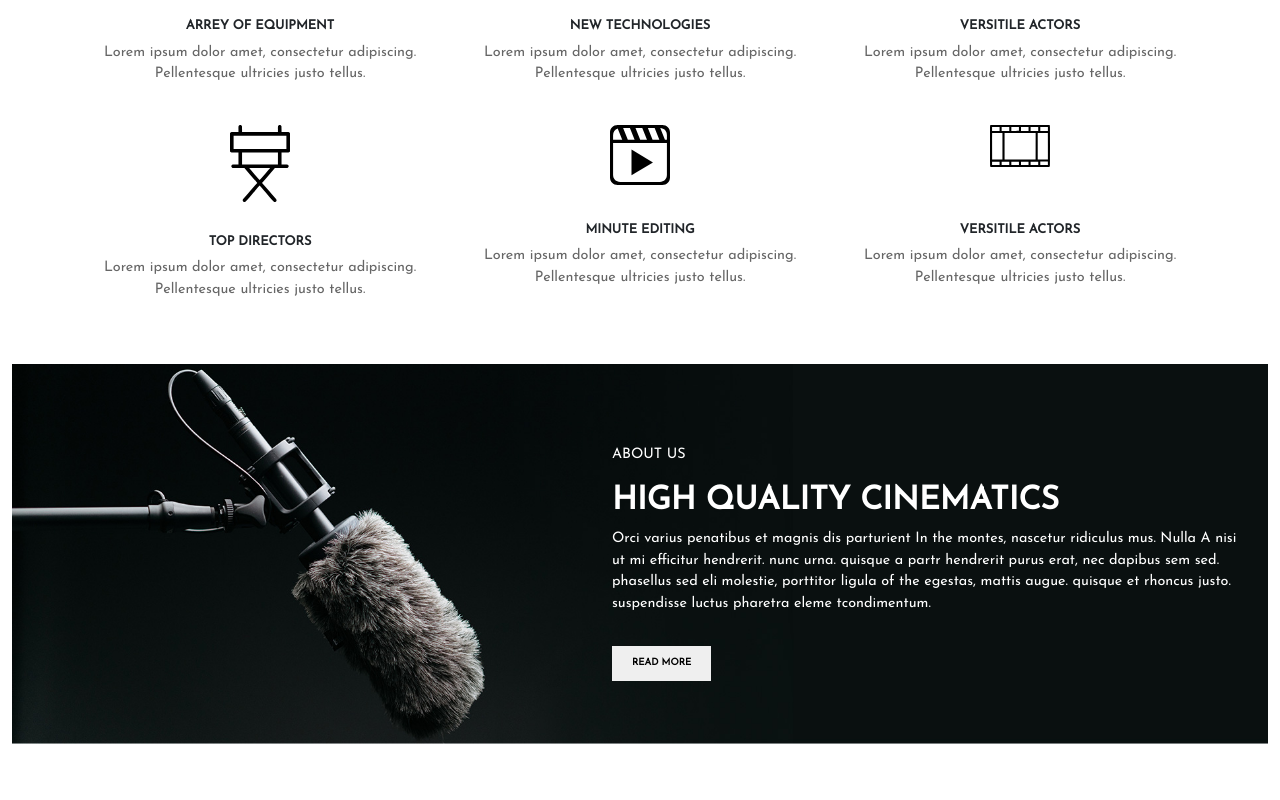
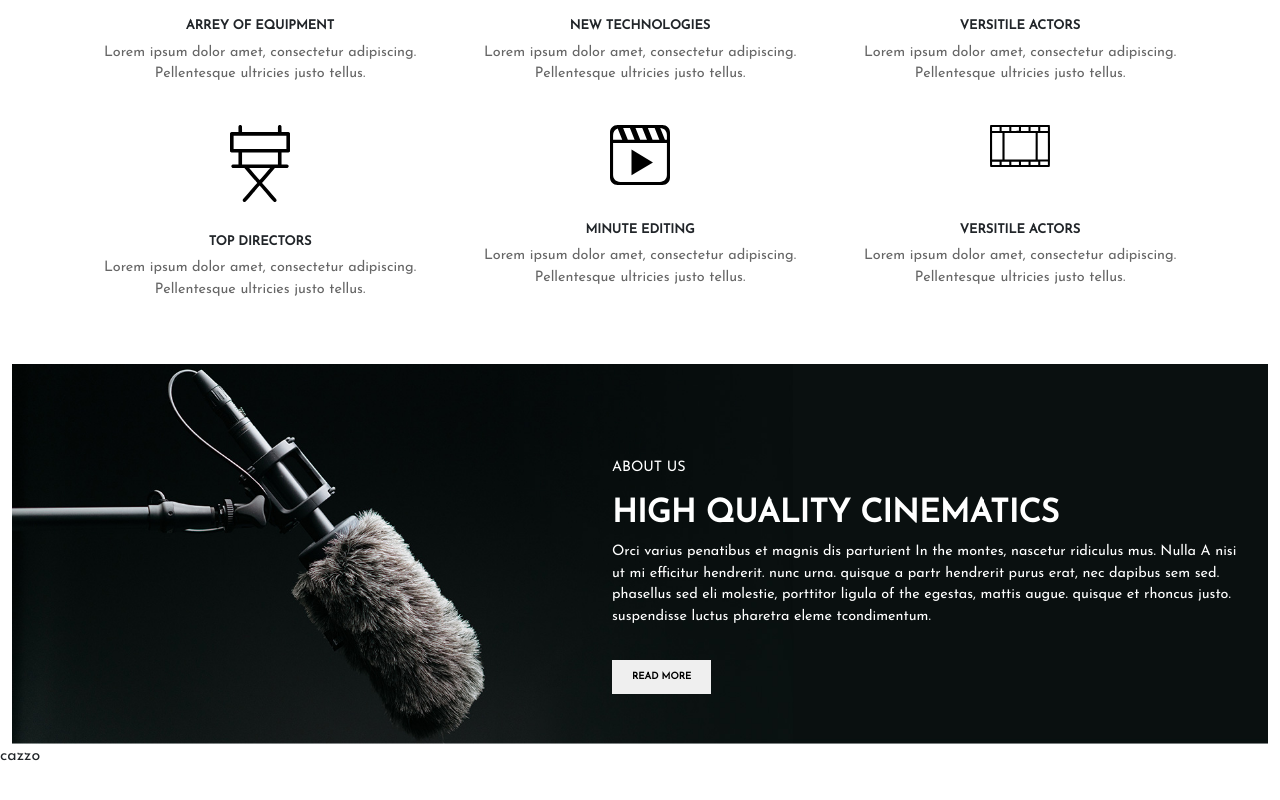
Before and after one commit to Andrea030105/proj-html-vuejs, a Vue app: page / in a window 1280 px wide. Shown: the part 737-1537 px from the top of the page. After the commit the page ends 1505 px from the top, so only its background shows below. Built offline with nearby package versions, Linux system fonts and the light colour scheme.

Commit message:
fix-position-aboutus

```diff
--- a/src/components/AppContent.vue
+++ b/src/components/AppContent.vue
@@ -2,6 +2,7 @@
 import AboutUs from './content/AboutUs.vue';
 import Jumbotron from './content/Jumbotron.vue';
 import Pelicula from './content/Pelicula.vue';
+import YourWatchList from './content/YourWatchList.vue';
 
 export default {
 
@@ -9,6 +10,7 @@ export default {
         Jumbotron,
         Pelicula,
         AboutUs,
+        YourWatchList,
     }
 }
 </script>
@@ -16,5 +18,6 @@ export default {
     <Jumbotron />
     <Pelicula />
     <AboutUs />
+    <YourWatchList />
 </template>
 <style lang="scss" scoped></style>
--- a/src/components/content/AboutUs.vue
+++ b/src/components/content/AboutUs.vue
@@ -40,14 +40,16 @@ export default {
 @use '../../style/patrial/mixin' as *;
 
 .about-container {
+    position: relative;
+
     img {
         width: 100%;
     }
 
     .text {
         width: 50%;
-        position: relative;
-        bottom: 300px;
+        position: absolute;
+        bottom: 50px;
         left: 600px;
         color: $whiteCl;
 
--- /dev/null
+++ b/src/components/content/YourWatchList.vue
@@ -0,0 +1,11 @@
+<script>
+export default {
+
+}
+</script>
+<template>
+    <div>
+        cazzo
+    </div>
+</template>
+<style lang="scss" scoped></style>
```
